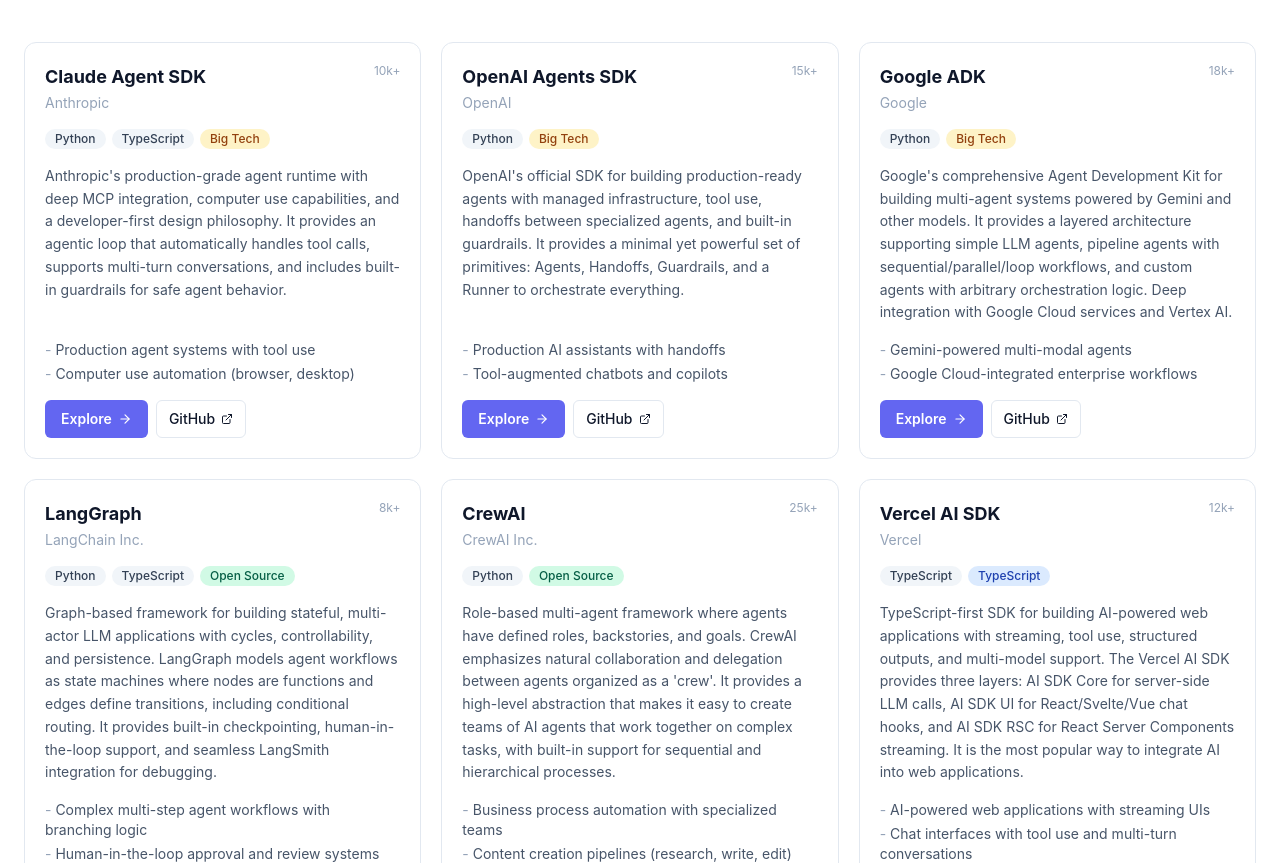
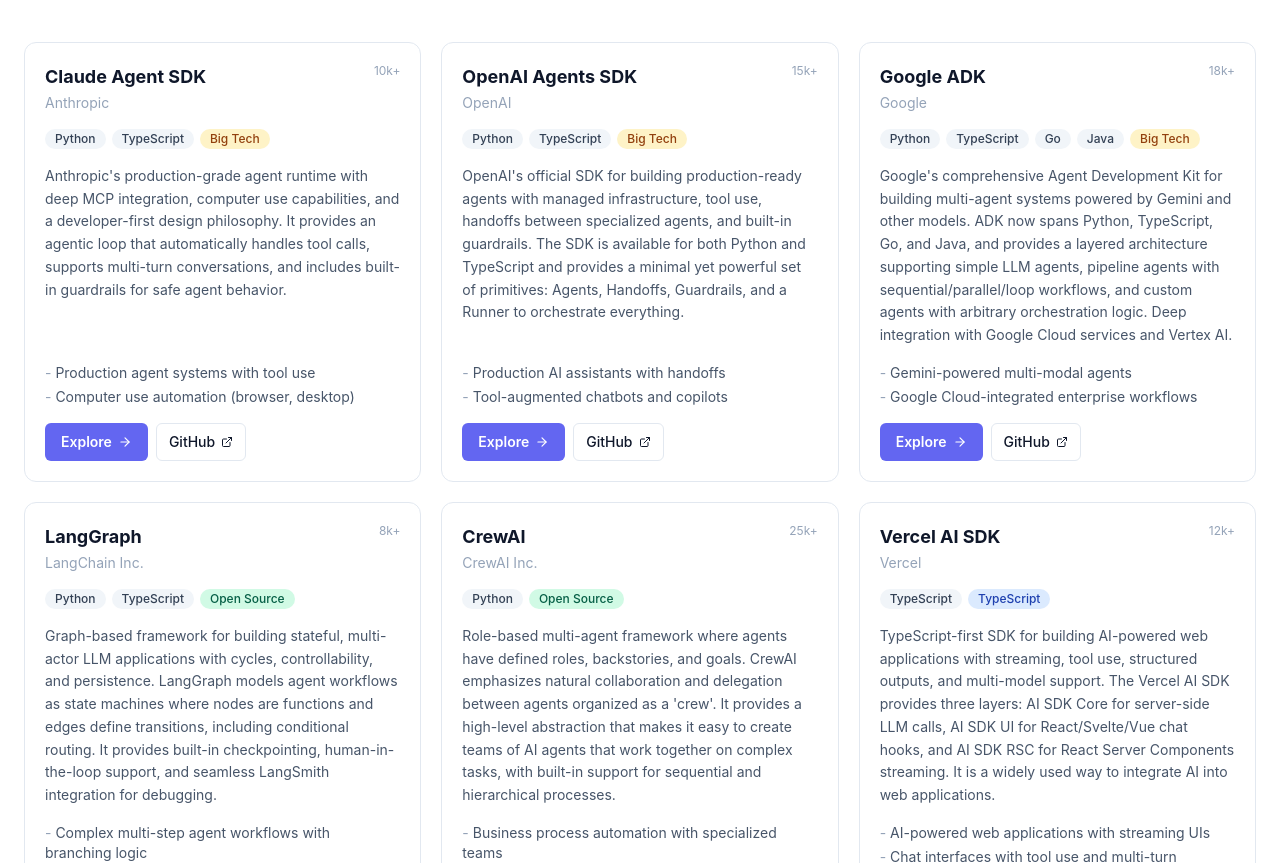
Before and after one commit to sitharaj88/agentic-ai-hub, a Next.js app: page / in a window 1280 px wide. Shown: the part 3262-4125 px from the top of the page. Built offline with nearby package versions, Linux system fonts and the light colour scheme.

Commit message:
feat: update frameworks and guides; enhance language support, improve star count descriptions, and adjust last updated dates

```diff
--- a/src/app/compare/page.tsx
+++ b/src/app/compare/page.tsx
@@ -11,7 +11,7 @@
 type SortDir = "asc" | "desc";
 
 const ALL_CATEGORIES = Object.keys(CATEGORIES) as Category[];
-const ALL_LANGUAGES = ["Python", "TypeScript", "C#"] as const;
+const ALL_LANGUAGES = ["Python", "TypeScript", "Go", "Java", "C#"] as const;
 type Language = (typeof ALL_LANGUAGES)[number];
 
 export default function ComparePage() {
@@ -126,7 +126,7 @@
           Compare Frameworks
         </h1>
         <p className="mt-3 max-w-2xl text-lg" style={{ color: "var(--text-secondary)" }}>
-          Side-by-side comparison of all {frameworks.length} AI agent frameworks. Click any column header to sort.
+          Side-by-side comparison of all {frameworks.length} AI agent frameworks. Click any column header to sort. GitHub star counts are approximate snapshots and may drift over time.
         </p>
       </div>
 
@@ -307,7 +307,7 @@
                 <th className="px-4 py-3 text-center text-sm font-semibold" style={{ color: "var(--text-primary)", borderBottom: "2px solid var(--border-strong)" }}>
                   Multi-Agent
                 </th>
-                <SortHeader label="Stars" field="stars_approx" />
+                <SortHeader label="Stars (approx.)" field="stars_approx" />
                 <th className="px-4 py-3 text-sm font-semibold" style={{ color: "var(--text-primary)", borderBottom: "2px solid var(--border-strong)" }}>
                   Links
                 </th>
--- a/src/app/frameworks/[slug]/page.tsx
+++ b/src/app/frameworks/[slug]/page.tsx
@@ -189,7 +189,7 @@
                   { label: "Developer", value: fw.developer },
                   { label: "Language", value: fw.language.join(", ") },
                   { label: "License", value: fw.license },
-                  { label: "GitHub Stars", value: fw.stars_approx },
+                  { label: "GitHub Stars (approx.)", value: fw.stars_approx },
                   { label: "MCP Support", value: fw.mcp_support ? "Yes" : "No", icon: fw.mcp_support },
                   { label: "Multi-Agent", value: fw.multi_agent ? "Yes" : "No", icon: fw.multi_agent },
                 ].map((row, i) => (
@@ -222,6 +222,9 @@
               </tbody>
             </table>
           </div>
+          <p className="mt-3 text-sm" style={{ color: "var(--text-muted)" }}>
+            GitHub stars and notable-user examples are approximate ecosystem snapshots and may drift over time.
+          </p>
 
           {/* Notable Users */}
           {"notable_users" in fw && Array.isArray(fw.notable_users) && fw.notable_users.length > 0 && (
@@ -331,7 +334,7 @@
                   { label: "Category", content: <CategoryBadge category={fw.category} /> },
                   { label: "Language", content: <div className="flex gap-1">{fw.language.map((l) => <LanguageBadge key={l} language={l} />)}</div> },
                   { label: "License", content: <span className="text-sm font-medium" style={{ color: "var(--text-secondary)" }}>{fw.license}</span> },
-                  { label: "Stars", content: <span className="text-sm font-medium" style={{ color: "var(--text-secondary)" }}>{fw.stars_approx}</span> },
+                  { label: "Stars (approx.)", content: <span className="text-sm font-medium" style={{ color: "var(--text-secondary)" }}>{fw.stars_approx}</span> },
                   { label: "MCP", content: fw.mcp_support ? <Check size={16} className="text-emerald-500" /> : <X size={16} className="text-red-400 opacity-50" /> },
                   { label: "Multi-Agent", content: fw.multi_agent ? <Check size={16} className="text-emerald-500" /> : <X size={16} className="text-red-400 opacity-50" /> },
                 ].map((row, i) => (
--- a/src/app/glossary/page.tsx
+++ b/src/app/glossary/page.tsx
@@ -377,7 +377,7 @@
   {
     term: "MCP Transport",
     definition:
-      "The communication layer used to exchange MCP messages between client and server. MCP supports two transport types: stdio (for local processes communicating over standard input/output) and HTTP with Server-Sent Events (for remote servers).",
+      "The communication layer used to exchange MCP messages between client and server. MCP supports two standard transport types: stdio (for local processes communicating over standard input/output) and Streamable HTTP (for remote servers). Legacy HTTP+SSE transport may still appear in older implementations and docs.",
     category: "Protocols",
   },
   {
--- a/src/components/content/FrameworkCard.tsx
+++ b/src/components/content/FrameworkCard.tsx
@@ -22,7 +22,9 @@
             {framework.name}
           </h3>
           <span className="shrink-0 text-xs" style={{ color: "var(--text-muted)" }}>
-            {framework.stars_approx}
+            <span title="Approximate GitHub stars; ecosystem metadata can drift over time.">
+              {framework.stars_approx}
+            </span>
           </span>
         </div>
         <p className="mt-0.5 text-sm" style={{ color: "var(--text-muted)" }}>
--- a/src/data/frameworks.ts
+++ b/src/data/frameworks.ts
@@ -124,12 +124,12 @@
     tagline: "Official OpenAI agent toolkit",
     category: "big-tech",
     developer: "OpenAI",
-    language: ["Python"],
+    language: ["Python", "TypeScript"],
     license: "MIT",
     github_url: "https://github.com/openai/openai-agents-python",
-    docs_url: "https://openai.github.io/openai-agents-python/",
-    description:
-      "OpenAI's official SDK for building production-ready agents with managed infrastructure, tool use, handoffs between specialized agents, and built-in guardrails. It provides a minimal yet powerful set of primitives: Agents, Handoffs, Guardrails, and a Runner to orchestrate everything.",
+    docs_url: "https://platform.openai.com/docs/guides/agents-sdk/",
+    description:
+      "OpenAI's official SDK for building production-ready agents with managed infrastructure, tool use, handoffs between specialized agents, and built-in guardrails. The SDK is available for both Python and TypeScript and provides a minimal yet powerful set of primitives: Agents, Handoffs, Guardrails, and a Runner to orchestrate everything.",
     architecture:
       "The SDK is built around an Agent class that bundles instructions, tools, and model configuration. A Runner orchestrates the agentic loop, invoking the model, processing tool calls, and managing handoffs between agents. Guardrails run in parallel with the main agent to validate inputs and outputs, enabling safe multi-step execution.",
     use_cases: [
@@ -144,11 +144,11 @@
       "Built-in guardrails for input/output validation",
       "Elegant handoff mechanism between specialized agents",
       "Tracing and observability out of the box",
-      "Minimal abstraction with maximum control",
+      "Official SDKs for both Python and TypeScript",
     ],
     weaknesses: [
       "OpenAI model lock-in by default (requires adapters for other providers)",
-      "Python-only SDK at launch",
+      "Multi-provider support is less central than in framework-agnostic stacks",
       "Smaller plugin ecosystem compared to LangChain",
     ],
     code_example: `from agents import Agent, Runner, function_tool
@@ -180,12 +180,12 @@
     tagline: "Google's agent development kit",
     category: "big-tech",
     developer: "Google",
-    language: ["Python"],
+    language: ["Python", "TypeScript", "Go", "Java"],
     license: "Apache-2.0",
     github_url: "https://github.com/google/adk-python",
     docs_url: "https://google.github.io/adk-docs/",
     description:
-      "Google's comprehensive Agent Development Kit for building multi-agent systems powered by Gemini and other models. It provides a layered architecture supporting simple LLM agents, pipeline agents with sequential/parallel/loop workflows, and custom agents with arbitrary orchestration logic. Deep integration with Google Cloud services and Vertex AI.",
+      "Google's comprehensive Agent Development Kit for building multi-agent systems powered by Gemini and other models. ADK now spans Python, TypeScript, Go, and Java, and provides a layered architecture supporting simple LLM agents, pipeline agents with sequential/parallel/loop workflows, and custom agents with arbitrary orchestration logic. Deep integration with Google Cloud services and Vertex AI.",
     architecture:
       "ADK uses a hierarchical agent architecture where a root agent can delegate to sub-agents. Agents are organized as a tree, with each agent having access to tools, a model, and optional sub-agents. The framework supports three agent types: LLM agents (model-driven), pipeline agents (workflow-driven with SequentialAgent, ParallelAgent, LoopAgent), and custom agents (code-driven). Session and memory services handle state persistence.",
     use_cases: [
@@ -1073,7 +1073,7 @@
     github_url: "https://github.com/vercel/ai",
     docs_url: "https://sdk.vercel.ai/docs",
     description:
-      "TypeScript-first SDK for building AI-powered web applications with streaming, tool use, structured outputs, and multi-model support. The Vercel AI SDK provides three layers: AI SDK Core for server-side LLM calls, AI SDK UI for React/Svelte/Vue chat hooks, and AI SDK RSC for React Server Components streaming. It is the most popular way to integrate AI into web applications.",
+      "TypeScript-first SDK for building AI-powered web applications with streaming, tool use, structured outputs, and multi-model support. The Vercel AI SDK provides three layers: AI SDK Core for server-side LLM calls, AI SDK UI for React/Svelte/Vue chat hooks, and AI SDK RSC for React Server Components streaming. It is a widely used way to integrate AI into web applications.",
     architecture:
       "The SDK is organized into three layers. AI SDK Core provides model-agnostic functions (generateText, streamText, generateObject) that work with any provider via a unified interface. AI SDK UI provides framework hooks (useChat, useCompletion) for building interactive UIs with automatic streaming. AI SDK RSC enables streaming React Server Components with AI-generated content. The provider system allows hot-swapping between OpenAI, Anthropic, Google, and other model providers with zero code changes.",
     use_cases: [
@@ -1222,7 +1222,7 @@
     github_url: "https://github.com/langgenius/dify",
     docs_url: "https://docs.dify.ai/",
     description:
-      "Open-source platform for building AI workflows visually with a drag-and-drop interface. Dify combines a visual workflow builder, RAG pipeline, model management, and observability into a single platform. It supports chatbots, agents, text generation, and complex workflow applications, with support for 100+ model providers.",
+      "Open-source platform for building AI workflows visually with a drag-and-drop interface. Dify combines a visual workflow builder, RAG pipeline, model management, and observability into a single platform. It supports chatbots, agents, text generation, and complex workflow applications, with broad model-provider coverage.",
     architecture:
       "Dify uses a web-based application architecture with a React frontend and Flask/Python backend. Workflows are defined as directed graphs in a visual canvas, with nodes representing LLM calls, tools, conditions, code blocks, and other operations. The execution engine processes nodes in dependency order, passing data between them. A built-in RAG engine handles document ingestion, chunking, embedding, and retrieval. The platform exposes workflows as APIs for integration.",
     use_cases: [
@@ -1235,9 +1235,9 @@
     strengths: [
       "Powerful visual workflow builder accessible to non-developers",
       "Self-hostable with Docker for full data control",
-      "Supports 100+ model providers (OpenAI, Anthropic, local models)",
+      "Broad model-provider support, including hosted and self-hosted models",
       "Built-in RAG, annotation, and dataset management",
-      "Active community with 60k+ GitHub stars",
+      "Large open-source community and active release cadence",
     ],
     weaknesses: [
       "Platform dependency limits flexibility for code-first developers",
@@ -1433,7 +1433,7 @@
     description:
       "Open protocol that standardizes how LLM applications connect to external data sources, tools, and services. MCP defines a client-server architecture where MCP servers expose tools, resources, and prompts through a standard interface, and MCP clients (like Claude, IDEs, and agent frameworks) can discover and use them. Think of it as a 'USB-C for AI' — one standard connector for all integrations.",
     architecture:
-      "MCP uses a JSON-RPC 2.0-based client-server protocol. An MCP server exposes three primitives: Tools (callable functions), Resources (readable data), and Prompts (reusable templates). The transport layer supports stdio (for local servers) and HTTP with Server-Sent Events (for remote servers). Clients discover server capabilities via an initialization handshake, then invoke tools and read resources through typed RPC calls. The protocol is stateful within a session but stateless between sessions.",
+      "MCP uses a JSON-RPC 2.0-based client-server protocol. An MCP server exposes three primitives: Tools (callable functions), Resources (readable data), and Prompts (reusable templates). The transport layer supports stdio (for local servers) and Streamable HTTP (for remote servers), with the older HTTP+SSE transport now considered legacy. Clients discover server capabilities via an initialization handshake, then invoke tools and read resources through typed RPC calls. The protocol is stateful within a session but stateless between sessions.",
     use_cases: [
       "Standardized tool integration for LLM applications",
       "Connecting AI assistants to databases, APIs, and services",
@@ -1446,7 +1446,7 @@
       "Growing ecosystem with 1000+ community servers",
       "Simple protocol that is easy to implement in any language",
       "Decouples tool implementation from agent framework",
-      "Supports both local (stdio) and remote (HTTP/SSE) transports",
+      "Supports both local (stdio) and remote (Streamable HTTP) transports",
     ],
     weaknesses: [
       "Still evolving — specification changes can break implementations",
--- a/src/data/guide-content.ts
+++ b/src/data/guide-content.ts
@@ -503,7 +503,7 @@
         content: `<p>For your first TypeScript agent, we recommend starting with one of these options:</p>
 
 <ul>
-<li><strong>Vercel AI SDK</strong> — The most popular way to build AI into web apps. Supports multiple providers (Anthropic, OpenAI, Google), streaming, and tool use out of the box.</li>
+<li><strong>Vercel AI SDK</strong> — A widely used way to build AI into web apps. Supports multiple providers (Anthropic, OpenAI, Google), streaming, and tool use out of the box.</li>
 <li><strong>Mastra</strong> — TypeScript-first agent framework with built-in workflows, RAG, and evaluation tools.</li>
 <li><strong>CopilotKit</strong> — React components for building AI copilot experiences with in-app chat and context awareness.</li>
 </ul>
@@ -711,7 +711,7 @@
 
 <pre><code>Based on the current information:
 - Weather in Tokyo: It is 22C and sunny
-- Current time in Tokyo: 2025-06-15T08:30:00+00:00
+- Current time in Tokyo: [current Tokyo ISO timestamp]
 
 Tomorrow looks like a great day to fly to Tokyo! The weather
 is pleasant and sunny. Remember to adjust for the time
--- a/src/lib/last-updated.ts
+++ b/src/lib/last-updated.ts
@@ -32,8 +32,8 @@
   "pattern:agent-teams": "2025-06-15",
 
   // ── Guides ────────────────────────────────────────────
-  "guide:getting-started": "2025-06-15",
-  "guide:first-agent": "2025-06-15",
+  "guide:getting-started": "2026-04-12",
+  "guide:first-agent": "2026-04-12",
   "guide:choosing-your-stack": "2025-06-15",
   "guide:multi-agent-architecture": "2025-06-15",
   "guide:building-mcp-servers": "2025-06-15",
@@ -54,8 +54,8 @@
 
   // ── Frameworks ────────────────────────────────────────
   "framework:claude-agent-sdk": "2025-06-15",
-  "framework:openai-agents-sdk": "2025-06-15",
-  "framework:google-adk": "2025-06-15",
+  "framework:openai-agents-sdk": "2026-04-12",
+  "framework:google-adk": "2026-04-12",
   "framework:microsoft-agent-framework": "2025-06-15",
   "framework:aws-strands": "2025-06-15",
   "framework:langgraph": "2025-06-15",
@@ -68,12 +68,12 @@
   "framework:haystack": "2025-06-15",
   "framework:mastra": "2025-06-15",
   "framework:langchain": "2025-06-15",
-  "framework:vercel-ai-sdk": "2025-06-15",
+  "framework:vercel-ai-sdk": "2026-04-12",
   "framework:copilotkit": "2025-06-15",
-  "framework:dify": "2025-06-15",
+  "framework:dify": "2026-04-12",
   "framework:flowise": "2025-06-15",
   "framework:rivet": "2025-06-15",
-  "framework:mcp": "2025-06-15",
+  "framework:mcp": "2026-04-12",
   "framework:a2a": "2025-06-15",
 };
 
```
